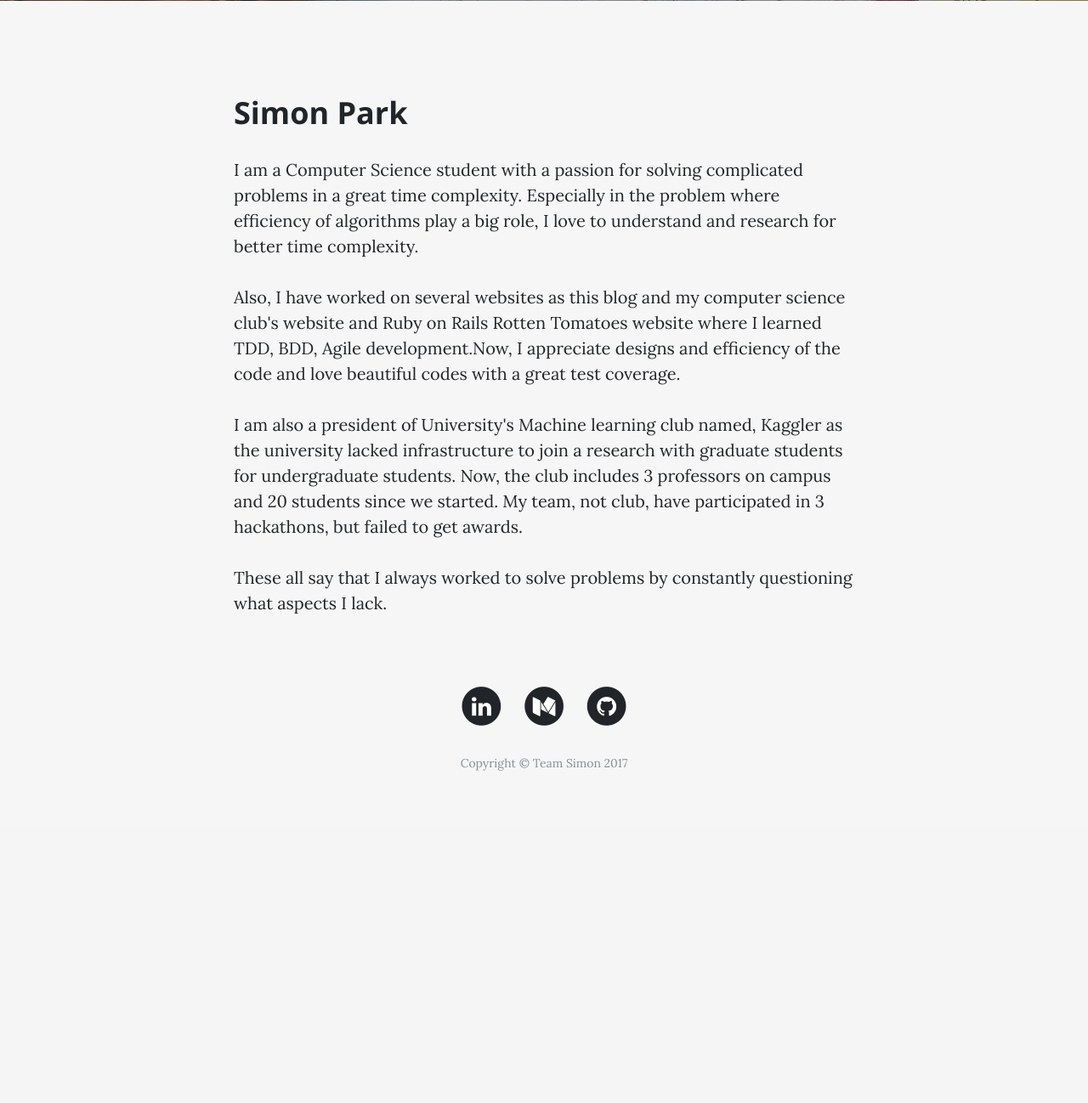
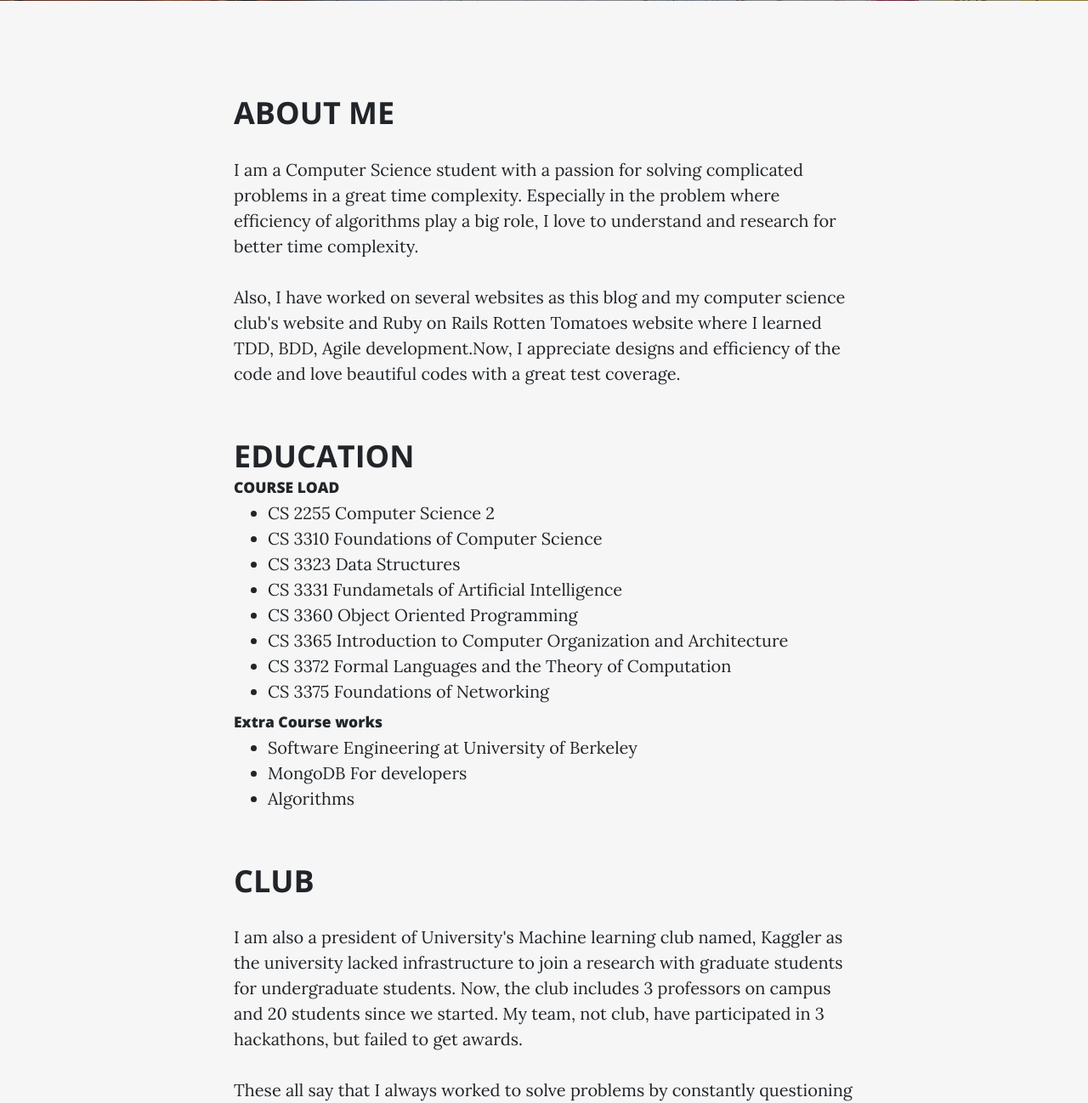
Before and after one commit to Jivebread/django-blog-website, a Django app: page /contact/ in a window 1280 px wide. Shown: the part 531-1829 px from the top of the page at 85% size. Before the commit the page ends 1438 px from the top, so only its background shows below. Run offline with Django 3.2, Linux system fonts and the light colour scheme; some libraries are stand-ins or nearby versions.

Commit message:
course works added

```diff
--- a/blogwebsite/templates/blogwebsite/basic.html
+++ b/blogwebsite/templates/blogwebsite/basic.html
@@ -21,12 +21,32 @@
 	<div class="container">
       <div class="row">
         <div class="col-lg-8 col-md-10 mx-auto">
-        	<h2 class="section-heading">Simon Park</h2>
+        	<h2 class="section-heading">ABOUT ME</h2>
 
         <p>I am a Computer Science student with a passion for solving complicated problems in a great time complexity. Especially in the problem where efficiency of algorithms play a big role, I love to understand and research for better time complexity.</p>
-		<p>Also, I have worked on several websites as this blog and my computer science club's website and Ruby on Rails Rotten Tomatoes website where I learned TDD, BDD, Agile development.Now, I appreciate designs and efficiency of the code and love beautiful codes with a great test coverage.</p>
-		<p>I am also a president of University's Machine learning club named, Kaggler as the university lacked infrastructure to join a research with graduate students for undergraduate students. Now, the club includes 3 professors on campus and 20 students since we started. My team, not club, have participated in 3 hackathons, but failed to get awards.</p>
-		<p>These all say that I always worked to solve problems by constantly questioning what aspects I lack.</p>
+		    <p>Also, I have worked on several websites as this blog and my computer science club's website and Ruby on Rails Rotten Tomatoes website where I learned TDD, BDD, Agile development.Now, I appreciate designs and efficiency of the code and love beautiful codes with a great test coverage.</p>
+        <h2 class="section-heading">EDUCATION</h2>
+        <h3 class="subheading">COURSE LOAD</h3>
+        <ul>
+          <li>CS 2255 Computer Science 2</li>
+          <li>CS 3310 Foundations of Computer Science</li>
+          <li>CS 3323 Data Structures</li>
+          <li>CS 3331 Fundametals of Artificial Intelligence</li>
+          <li>CS 3360 Object Oriented Programming</li>
+          <li>CS 3365 Introduction to Computer Organization and Architecture</li>
+          <li>CS 3372 Formal Languages and the Theory of Computation</li>
+          <li>CS 3375 Foundations of Networking</li>
+
+        </ul>
+        <h3 class="subheading">Extra Course works</h3>
+        <ul>
+        <li>Software Engineering at University of Berkeley</li>
+        <li>MongoDB For developers</li>
+        <li>Algorithms</li>
+        </ul>
+        <h2 class="section-heading">CLUB</h2>
+		    <p>I am also a president of University's Machine learning club named, Kaggler as the university lacked infrastructure to join a research with graduate students for undergraduate students. Now, the club includes 3 professors on campus and 20 students since we started. My team, not club, have participated in 3 hackathons, but failed to get awards.</p>
+		    <p>These all say that I always worked to solve problems by constantly questioning what aspects I lack.</p>
         </div>
       </div>
     </div>
```
